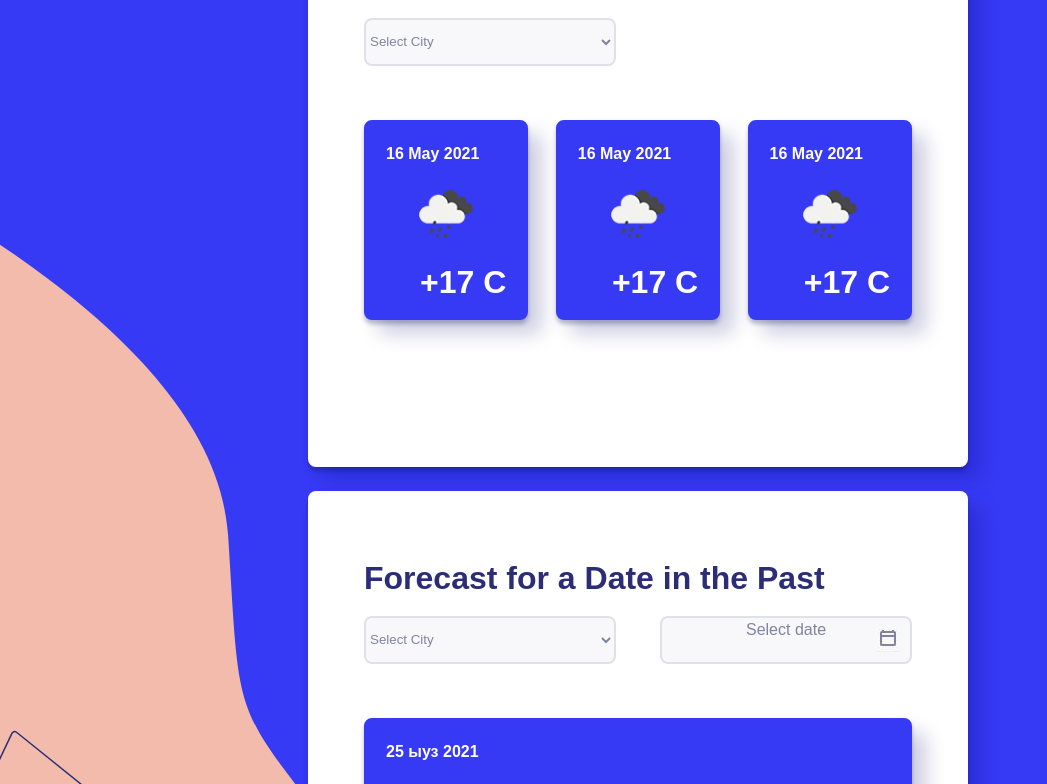
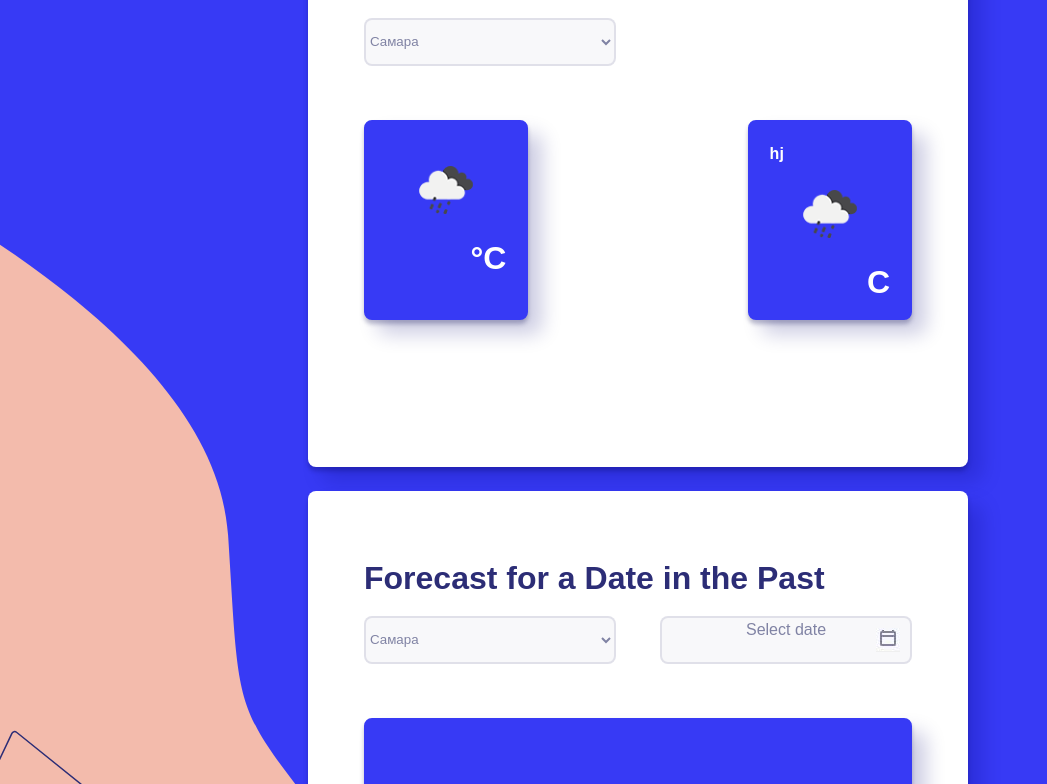
Before and after one commit to den10004/Weather, a React (Create React App) app: page / in a window 1280 px wide. Shown: the part 476-1260 px from the top of the page, without its empty margins (0-1047 px from the left). Built offline with nearby package versions, Linux system fonts and the light colour scheme.

Commit message:
рендер карточек

```diff
--- a/src/App.js
+++ b/src/App.js
@@ -3,17 +3,6 @@ import './App.css';
 
 
 function App() {
-
-  function getData() {
-    let months = ["January", "February", "March", "April", "May", "June", "July", "August", "September", "October", "November", "December"];
-    let date = new Date()
-    let dataF = date.getDate()
-    let month = months[date.getMonth()]
-    let year = date.getFullYear()
-
-    return `${dataF} ${month} ${year}`
-  }
-  //console.log()
 
 
   return (
@@ -24,7 +13,7 @@ function App() {
           <h1 className="headline__text">Weather</h1>
           <h1 className="headline__text headline__text_right">forecast</h1>
         </div>
-        <Block getData={getData} />
+        <Block />
 
         <footer className="footer">
           <h4 className="footer__text">C ЛЮБОВЬЮ ОТ MERCURY DEVELOPMENT</h4>
--- a/src/components/Blocks.js
+++ b/src/components/Blocks.js
@@ -1,13 +1,13 @@
 //import '../styles/Blocks/Block.css';
 import { React, useState } from 'react'
-import CloudImage from './CloudImage'
+//import CloudImage from './CloudImage'
 
 import OneDayForecast from './OneDayForecast'
 import SevenDaysForecast from './SevenDaysForecast'
 import Modal from './Modal'
 
 
-function Blocks({ getData }) {
+function Blocks() {
 
 
   const [modal, setModal] = useState(false)
@@ -15,69 +15,137 @@ function Blocks({ getData }) {
 
   const selectCityToString = Object.values(selectCity).join()
 
+
   //переводит города в координаты
-  let arr = []
- console.log(arr)
+  let arr = (selectCityToString === 'Самара') ? ([53.195873, 50.100193]) :
+    (selectCityToString === 'Тольятти') ? ([53.507836, 49.420393]) :
+      (selectCityToString === 'Саратов') ? ([51.533557, 46.034257]) :
+        (selectCityToString === 'Казань') ? ([55.796127, 49.106405]) :
+          (selectCityToString === 'Краснодар') ? ([45.035470, 38.975313]) :
+            []
 
-  console.log(arr[0])
- // console.log(arr[1])
 
-  if (selectCityToString === 'Самара') {
-    arr.push(53.195873, 50.100193)
-  }
-  if (selectCityToString === 'Тольятти') {
-    arr.push(53.507836, 49.420393)
-  }
-  if (selectCityToString === 'Саратов') {
-    arr.push(51.533557, 46.034257)
-  }
+  let lat = arr[0]
+  let lon = arr[1]
 
-  if (selectCityToString === 'Казань') {
-    arr.push(55.796127, 49.106405)
-  }
-  if (selectCityToString === 'Краснодар') {
-    arr.push(45.035470, 38.975313)
-  }
-  else {
-    arr.push(false)
+  //console.log('start', lat)
+  //console.log('start', lon)
+
+  const [wea, setWea] = useState('') //из прошлого
+  const [image, setImage] = useState('')
+  const [dates, setDates] = useState('')
+
+  const [tempS, setTempS] = useState('')  //7 дней
+  const [date, setDate] = useState('')
+  const [dataSeven, setDataSeven] = useState('')
+
+
+
+  const getWeatherAfter = async (lat, lon) => {
+  //  console.log(lat)
+   // console.log(lon)
+
+    //const KEY = '8ddb2ae4d480545c1441bb2374c9ff6d';
+    const KEY = '82b797b6ebc625032318e16f1b42c016'
+    //  e.preventDefault();
+    let time = Math.trunc(new Date().getTime() / 1000);  //округление
+
+    const api_url = await
+      fetch(`https://api.openweathermap.org/data/2.5/onecall/timemachine?lat=${lat}&lon=${lon}&dt=${time}&units=metric&appid=${KEY}`)  //из прошлого
+    const data = await api_url.json()
+    //console.log(data)
+
+
+
+    let datesJSON = data.current.dt
+    let images = Math.ceil(data.current.weather)
+    let temperature = Math.ceil(data.current.temp)
+    setWea({ temperature })
+    setImage({ images })
+
+
+    //преобразование даты
+    let dataFix = new Date(datesJSON * 1000)
+    let months = ["January", "February", "March", "April", "May", "June", "July", "August", "September", "October", "November", "December"];
+    let dataF = dataFix.getDate()
+    let month = months[dataFix.getMonth()]
+    let year = dataFix.getFullYear()
+
+    let dates = (`${dataF} ${month} ${year}`)
+    setDates({ dates })
   }
 
 
-  function changeCity(event) {
-    setSelectCity({ value: event.target.value })
-    getWeather(selectCityToString)
+  let temp = Object.values(wea)
+  let ima = Object.values(image)
+  let datesToRender = Object.values(dates)
+
+
+
+
+  const getWeather7days = async (lat, lon) => {
+
+    //const KEY = '8ddb2ae4d480545c1441bb2374c9ff6d';
+    const KEY = '82b797b6ebc625032318e16f1b42c016'
+
+
+    const api_weather_url = await
+      fetch(`https://api.openweathermap.org/data/2.5/onecall?lat=${lat}&lon=${lon}&exclude=current&units=metric&appid=${KEY}`)  //7 дней
+
+    const data = await api_weather_url.json()
+   // console.log(data.daily)
+    let dataSeven = data.daily
+  //  console.log(dataSeven)
+/*
+    const data1 = JSON.stringify(xx)
+    console.log(data1)
+    const data2 = JSON.parse(data1)
+    console.log(data2)*/
+/*
+    let date = xx.map(item => {
+      return item.dt
+    })
+
+
+   let tempS = xx.map(item => {
+    return Math.ceil(item.temp.day )
+  })
+   */
+    //console.log(data1.daily[0].temp.day)
+    // console.log(data.daily[0].weather[0].icon)
+   /* let icons = xx.map(item => {
+      return item.weather
+    })*/
+    //  console.log(icons)
+
+      setDataSeven({dataSeven})
+     // setDate({date})
+     // setTempS({tempS})
+
   }
 
-/*
-Самара (53.195873, 50.100193)
-Тольятти (53.507836, 49.420393)
-Саратов (51.533557, 46.034257)
-Казань (55.796127, 49.106405)
-Краснодар (45.035470, 38.975313)*/
 
+  //getWeather7days(51.533557, 46.034257)
 
-  const getWeather = async (e, lat = "53.195873", lon = "50.100193") => {
+  function changeCity(event, lat, lon) {
+    //console.log(lat)
+  //  console.log(lon)
+    setSelectCity({ value: event.target.value })//кнопка
+    getWeatherAfter(51.533557, 46.034257) //асинхрон запрос
+   // getWeatherAfter(lat, lon) //асинхрон запрос
+  }
 
-    const KEY = '8ddb2ae4d480545c1441bb2374c9ff6d';
-    //  e.preventDefault();
-    //const city = e.target.elements.city.value
-
-    let timeMashime = Math.trunc(new Date().getTime()/1000);  //округление
-/*
-    const api_url = await
-       // fetch(`https://api.openweathermap.org/data/2.5/weather?q=${selectCityToString}&appid=${KEY}`)
-    //  fetch(`https://api.openweathermap.org/data/2.5/onecall?lat=${lat}&lon=${lon}&exclude={part}&appid=${KEY}`)
-    fetch(`https://api.openweathermap.org/data/2.5/onecall/timemachine?lat=${lat}&lon=${lon}&dt=${timeMashime}&appid=${KEY}`)  //7 дней
-    const data = await api_url.json()
-    console.log(data)*/
-    //console.log(data.main.temp)
+  function changeCity2 (event, lat, lon) {
+      setSelectCity({ value: event.target.value })//кнопка
+    getWeather7days(51.533557, 46.034257) //асинхрон запрос
+    // getWeather7days(lat, lon) //асинхрон запрос
   }
 
 
 
-  getWeather()
-
-
+  //getWeather(lat, lon)
+  // console.log("get", lat)
+  //console.log("get", lon)
 
   return (
     <div className="blocks">
@@ -87,8 +155,7 @@ function Blocks({ getData }) {
         <div className="blocks__card__inputs">
 
 
-          <select className="blocks__card__select" value={selectCity.value} onChange={changeCity} >
-            <option className="blocks__card__select-city" value="">Select City</option>
+          <select className="blocks__card__select" value={selectCity.value} onChange={changeCity2} placeholder="Select City" selected>
             <option type="text" name="city" value="Самара">Самара</option>
             <option type="text" name="city" value="Тольятти">Тольятти</option>
             <option type="text" name="city" value="Саратов">Саратов</option>
@@ -96,17 +163,15 @@ function Blocks({ getData }) {
             <option type="text" name="city" value="Краснодар">Краснодар</option>
           </select>
         </div>
-        < SevenDaysForecast getData={getData} />
+        < SevenDaysForecast dataSeven={dataSeven}/>
 
       </div>
-
 
 
       <div className="blocks__card">
         <h1 className="blocks__card__header">Forecast for a Date in the Past</h1>
         <div className="blocks__card__inputs">
-          <select className="blocks__card__select">
-            <option className="blocks__card__select-city">Select City</option>
+          <select className="blocks__card__select" getWeatherAfter={getWeatherAfter} onChange={changeCity} placeholder="Select City">
             <option>Самара</option>
             <option>Тольятти</option>
             <option>Саратов</option>
@@ -121,7 +186,7 @@ function Blocks({ getData }) {
 
           </div>
         </div>
-        < OneDayForecast />
+        < OneDayForecast temp={temp} ima={ima} datesToRender={datesToRender} />
 
       </div>
     </div>
--- a/src/components/OneDayForecast.js
+++ b/src/components/OneDayForecast.js
@@ -2,20 +2,17 @@ import rain from '../images/rain.svg';
 import '../styles/OneDayForecast/oneDayForecast.css'
 
 
-function OneDayForecast({date}) {
-
+function OneDayForecast({temp, ima, datesToRender}) {
 
 
     return (
 
           <div className="OneDayForecast">
-              <div className="OneDayForecast__data">25 ыуз 2021</div>
+              <div className="OneDayForecast__data">{datesToRender}</div>
               <img className="OneDayForecast__image" src={rain} alt='rain_image'></img>
-              <div className="OneDayForecast__temperature">+17 C</div>
+              <div>{ima}</div>
+              <div className="OneDayForecast__temperature">+{temp} C</div>
           </div>
-
-
-
     );
   }
 
--- a/src/components/SevenDaysForecast.js
+++ b/src/components/SevenDaysForecast.js
@@ -3,31 +3,56 @@ import '../styles/SevenDaysForecast/sevenDaysForecast.css'
 
 
 
-function SevenDaysForecast({getData}) {
-      console.log(getData())
+function SevenDaysForecast({ dataSeven }) {
+
+
+      //console.log(dataSeven)
+      // let key = dataSeven
+      let keys = Object.values(dataSeven)
+
+      //console.log(keys[0][0].temp.day)
+      //console.log(keys[0])
+      // console.log(keys[0][0].dt)
+      //console.log(keys[0][0].temp.day)
+      //console.log(keys[0][0].weather.icon)
+
+      let x = keys[0]
+
+      console.log(x)
+
 
       return (
 
-            <div className="sevenDaysForecast">
+               <div className="sevenDaysForecast">
                   <div className="slider">
+                        {
+                              Object.values(dataSeven).map((e) =>
+
+                                    <div className="slider__card">
+                                          <div className="slider__card__data">{e.dt}</div>
+                                          <img className="slider__card__image" src={rain} alt='rain_image' />
+                                          <div className="slider__card__temperature">&deg;C</div>
+                                    </div>
+                              )
+                        }
+
+
+
+
+
 
                         <div className="slider__card">
-                              <div className="slider__card__data">{getData()}</div>
+                              <div className="slider__card__data"></div>
                               <img className="slider__card__image" src={rain} alt='rain_image' />
-                              <div className="slider__card__temperature">+17 C</div>
+                              <div className="slider__card__temperature">&deg;C</div>
                         </div>
 
                         <div className="slider__card">
-                              <div className="slider__card__data">{getData()}</div>
+                              <div className="slider__card__data">hj</div>
                               <img className="slider__card__image" src={rain} alt='rain_image' />
-                              <div className="slider__card__temperature">+17 C</div>
+                              <div className="slider__card__temperature"> C</div>
                         </div>
 
-                      <div className="slider__card">
-                              <div className="slider__card__data">{getData()}</div>
-                              <img className="slider__card__image" src={rain} alt='rain_image' />
-                              <div className="slider__card__temperature">+17 C</div>
-                        </div>
 
 
                   </div>
```
